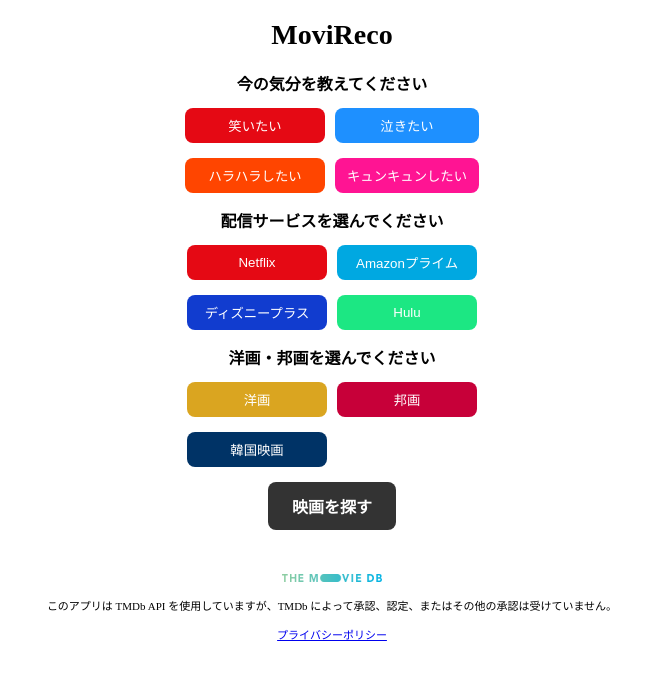
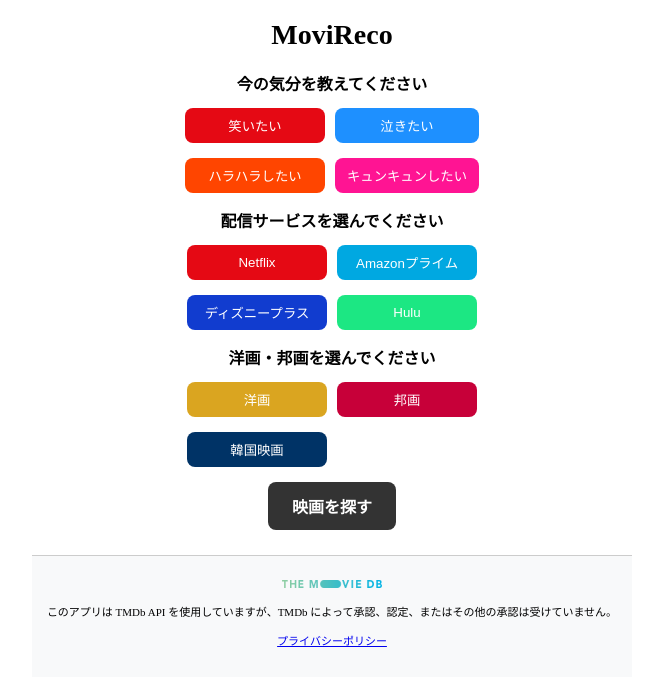
Before and after one commit to devtkms/movie-recommendation, a Nuxt app in the folder nuxt/: page / in a window 1280 px wide. Shown: the top 686 px of the page, without its empty margins (308-971 px from the left). Built offline with nearby package versions, Linux system fonts and the light colour scheme.

Commit message:
フッターを修正

```diff
--- a/nuxt/pages/index.vue
+++ b/nuxt/pages/index.vue
@@ -300,6 +300,9 @@ button:disabled {
   padding: 15px 0;
   margin-top: 25px;
   line-height: 1.6;
+  border-top: 1px solid #ccc; /* 上に1pxの線を追加 */
+  padding-top: 20px;
+  background-color: #f8f9fa; /* 超薄いグレー */
 }
 
 .tmdb-logo {
```
